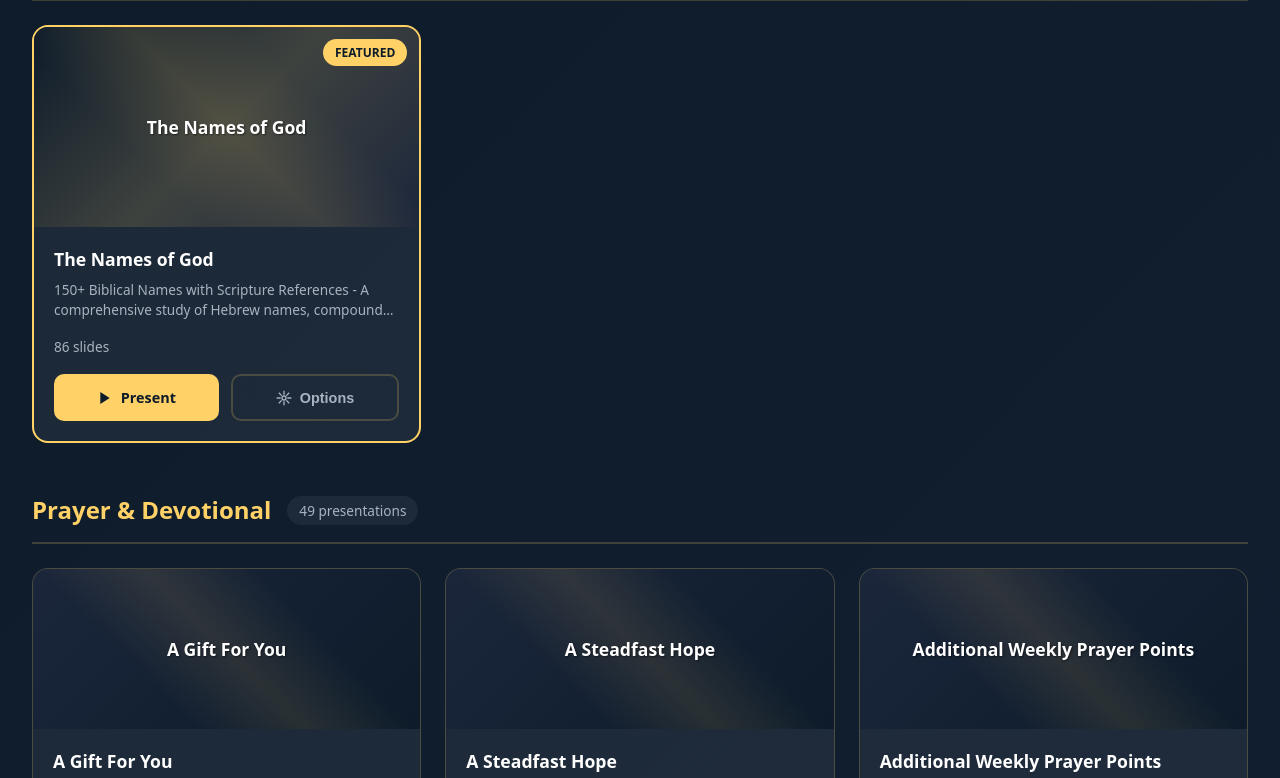
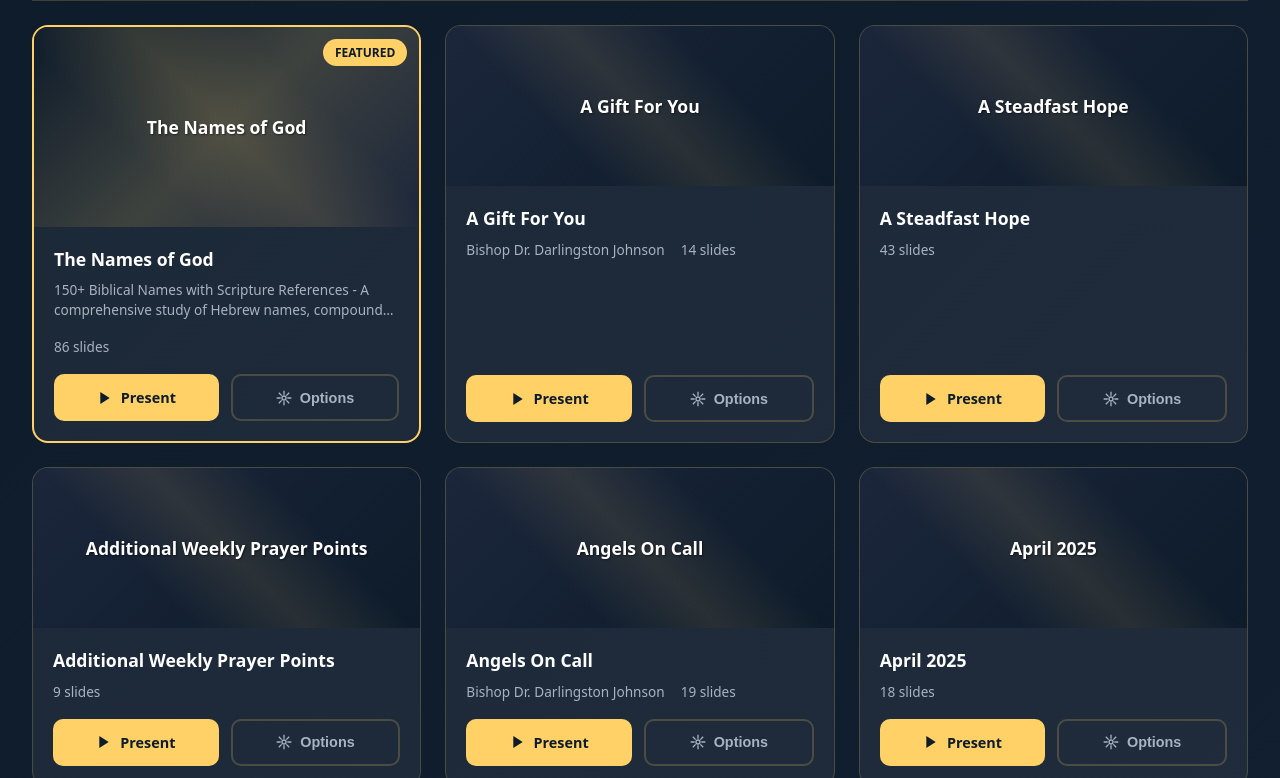
Before and after one commit to ebdtcode/TrustingJesus, a website: page site/modern/index.html in a window 1280 px wide. Shown: the part 535-1313 px from the top of the page. Drawn offline with Linux system fonts and the light colour scheme.

Commit message:
fix: Show all presentations in single unified grid with Names of God first
- Remove category-based grouping, show all in one grid
- Featured items (Names of God) appear first
- Fills grid rows completely without empty space
- Dynamic section title based on active filter

```diff
--- a/site/modern/index.html
+++ b/site/modern/index.html
@@ -751,34 +751,16 @@
                 return matchesFilter && matchesSearch;
             });
 
-            // Group by category and sort: featured first, then by title
-            const grouped = {};
-            filtered.forEach(p => {
-                const cat = p.category;
-                if (!grouped[cat]) grouped[cat] = [];
-                grouped[cat].push(p);
-            });
-
-            // Sort each category: featured items first, then alphabetically
-            for (const cat in grouped) {
-                grouped[cat].sort((a, b) => {
-                    // Featured items come first
+            // Sort: featured first, then alphabetically
+            const sorted = [...filtered].sort((a, b) => {
                 if (a.featured && !b.featured) return -1;
                 if (!a.featured && b.featured) return 1;
-                    // Then sort alphabetically by title
                 return a.title.localeCompare(b.title);
             });
-            }
-
-            const categoryNames = {
-                sermon: 'Sermon Presentations',
-                prayer: 'Prayer & Devotional',
-                series: 'Teaching Series'
-            };
 
             let html = '';
 
-            if (filtered.length === 0) {
+            if (sorted.length === 0) {
                 html = `
                     <div class="empty-state">
                         <svg viewBox="0 0 24 24" fill="none" stroke="currentColor" stroke-width="2">
@@ -790,15 +772,18 @@
                     </div>
                 `;
             } else {
-                for (const [category, items] of Object.entries(grouped)) {
-                    html += `
-                        <section class="category-section" data-category="${category}">
+                const sectionTitle = currentFilter === 'all' ? 'All Presentations' :
+                    (currentFilter === 'sermon' ? 'Sermon Presentations' :
+                     currentFilter === 'prayer' ? 'Prayer & Devotional' : 'Teaching Series');
+
+                html = `
+                    <section class="category-section">
                         <div class="category-header">
-                                <h2>${categoryNames[category] || category}</h2>
-                                <span class="category-count">${items.length} presentation${items.length !== 1 ? 's' : ''}</span>
+                            <h2>${sectionTitle}</h2>
+                            <span class="category-count">${sorted.length} presentation${sorted.length !== 1 ? 's' : ''}</span>
                         </div>
                         <div class="presentations-grid">
-                                ${items.map(p => `
+                            ${sorted.map(p => `
                                 <article class="presentation-card${p.featured ? ' featured-card' : ''}" data-id="${p.id}">
                                     <div class="card-preview${p.featured ? ' featured-preview' : ''}">
                                         <div class="card-preview-text">${p.title}</div>
@@ -831,7 +816,6 @@
                         </div>
                     </section>
                 `;
-                }
             }
 
             container.innerHTML = html;
```
Lines whose indentation alone changed are shown as unchanged.
